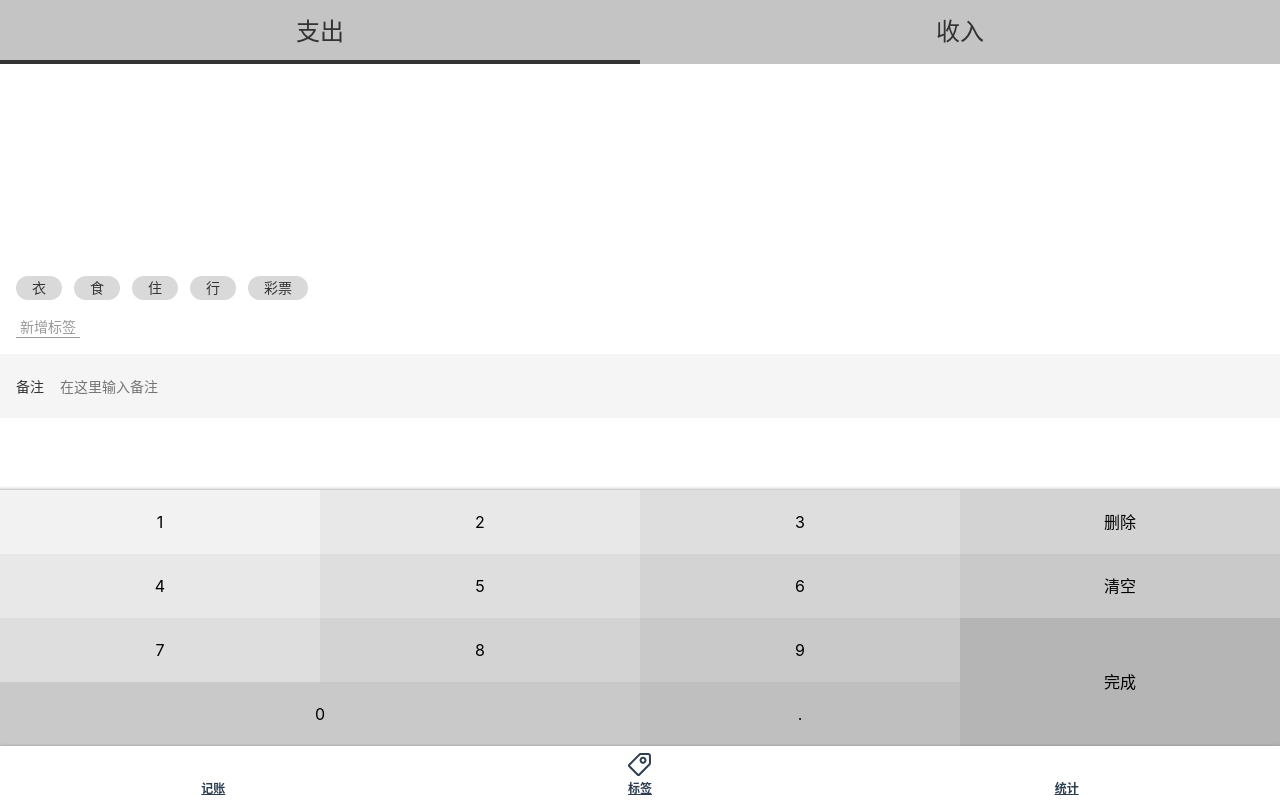
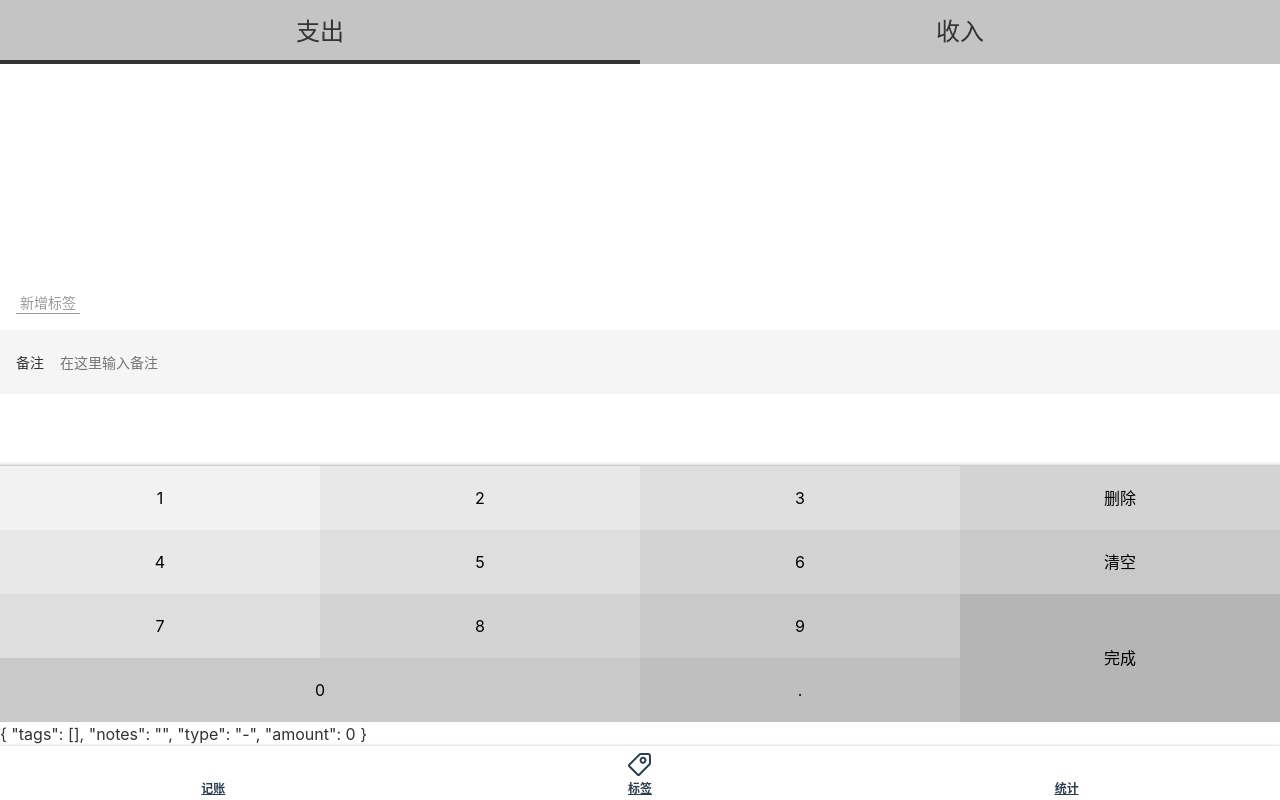
Before and after one commit to Flandutiantian/wangcai, a Vue app: page /#/money in a window 1280 px wide. Built offline with nearby package versions, Linux system fonts and the light colour scheme.

Commit message:
添加标签失败，ok键失败

```diff
--- a/src/components/Money/Notes.vue
+++ b/src/components/Money/Notes.vue
@@ -11,11 +11,16 @@
 
 <script lang="ts">
   import Vue from 'vue';
-import {Component, Prop} from 'vue-property-decorator';
+import {Component, Watch} from 'vue-property-decorator';
 
  @Component
   export default class Notes extends Vue {
     value = '';
+
+    @Watch('value')
+    onvalueChange(value:string){
+      this.$emit('update:value',value);
+    }
 
   onInput(event:KeyboardEvent){
     const input = event.target as HTMLInputElement;
--- a/src/components/Money/NumberPad.vue
+++ b/src/components/Money/NumberPad.vue
@@ -55,7 +55,7 @@ clear() {
   this.output = '0';
 }
 ok(){
-
+  this.$emit('update:value',this.output);
 }
     }
 </script>
--- a/src/components/Money/Tags.vue
+++ b/src/components/Money/Tags.vue
@@ -1,7 +1,7 @@
 <template>
   <div class="tags">
     <div class="new">
-      <button>新增标签</button>
+      <button @click="create">新增标签</button>
     </div>
     <ul class="current">
       <li v-for="tag in dataSource" :key="tag"
@@ -30,6 +30,15 @@ import {Component, Prop} from 'vue-property-decorator';
       }else{
         this.selectedTags.push(tag);
       }
+      this.$emit('update:value',this.selectedTags)
+    }
+    create(){
+    const name = window.prompt('请输入标签名')
+    if(name === ''){
+      window.alert('标签名不能为空')
+    }else if(this.dataSource){
+    this.$emit('updata:dataSourse',[...this.dataSource,name]);
+      }
     }
   };
 </script>
@@ -46,10 +55,9 @@ import {Component, Prop} from 'vue-property-decorator';
       flex-wrap: wrap;
       > li {
         background: #d9d9d9;
-        $h: 24px;
-        height: $h;
-        line-height: $h;
-        border-radius: $h/2;
+        height: 24px;
+        line-height: 24px;
+        border-radius: 12px;
         padding: 0 16px;
         margin-right: 12px;
         margin-top: 4px;
--- a/src/components/Money/Types.vue
+++ b/src/components/Money/Types.vue
@@ -13,7 +13,7 @@
 
 <script lang="ts">
   import Vue from 'vue';
-  import {Component, Prop} from 'vue-property-decorator';
+  import {Component, Watch} from 'vue-property-decorator';
   @Component
   export default class Types extends Vue {
     type = '-'; // '-'表示支出，'+'表示收入
@@ -24,7 +24,15 @@
       }
       this.type = type;
     }
+    @Watch('type')
+    onTypeChanged(){
+      this.$emit('update:value', value);
+    }
   }
+
+function value(arg0: string, value: any) {
+throw new Error('Function not implemented.');
+}
 </script>
 
 <style lang="scss" scoped>
--- a/src/views/Money.vue
+++ b/src/views/Money.vue
@@ -1,26 +1,53 @@
 <template>
   <Layout class-prefix="layout">
-     <NumberPad/>
-      <Notes/>
-      <Tags :dataSource="tags"/>
-      <Types/>
+    {{record}}
+     <NumberPad @update:value="onUpdateAmount"/>
+      <Notes @update:value="onUpdateNotes"/>
+      <Tags :data-source.sync="tags" @update:value="onUpdateTags"/>
+      <Types @update:value="onUpdateType"/>
   </Layout>
 </template>
-<script >
+<script lang="ts">
+  import Vue from 'vue';
   import NumberPad from '@/components/Money/NumberPad.vue';
   import Types from '@/components/Money/Types.vue';
   import Notes from '@/components/Money/Notes.vue';
   import Tags from '@/components/Money/Tags.vue';
+  import {Component} from 'vue-property-decorator';
 
-  export default {
-    name: 'Money',
-    components: {Tags, Notes, Types, NumberPad},
-    data() {
-      return {
-        tags:['衣','食','住','行','彩票']
-      }
+  type Record = {
+    tags: string[],
+    notes:string,
+    type: string,
+    amount: number
+  }
+
+  @Component({
+    components: {Tags, Notes, Types, NumberPad}
+  })
+
+  export default class Money extends Vue{
+    tags: ['衣', '食', '住', '行', '彩票']|undefined;
+    record:Record = {
+    tags: [],
+    notes: '',
+    type: '-',
+    amount: 0
+}
+
+    onUpdateTags(value: string[]){
+      this.record.tags = value;
     }
-  };
+     onUpdateNotes(value: string){
+      this.record.notes = value;
+  }
+  onUpdateType(value:string){
+    this.record.type= value;
+  }
+  onUpdateAmount(value:string){
+     this.record.amount = parseFloat(value);
+  }
+  }
 </script>
 
 <style lang="scss">
```
